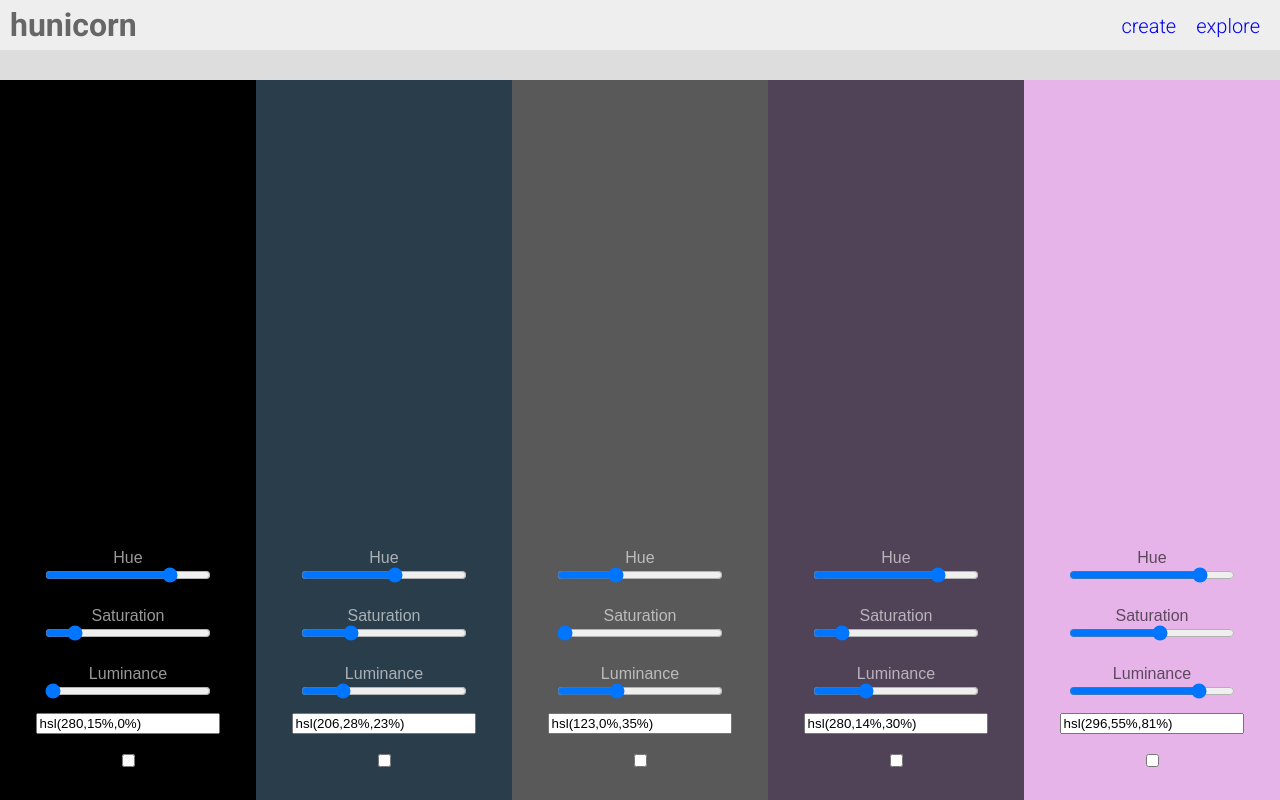
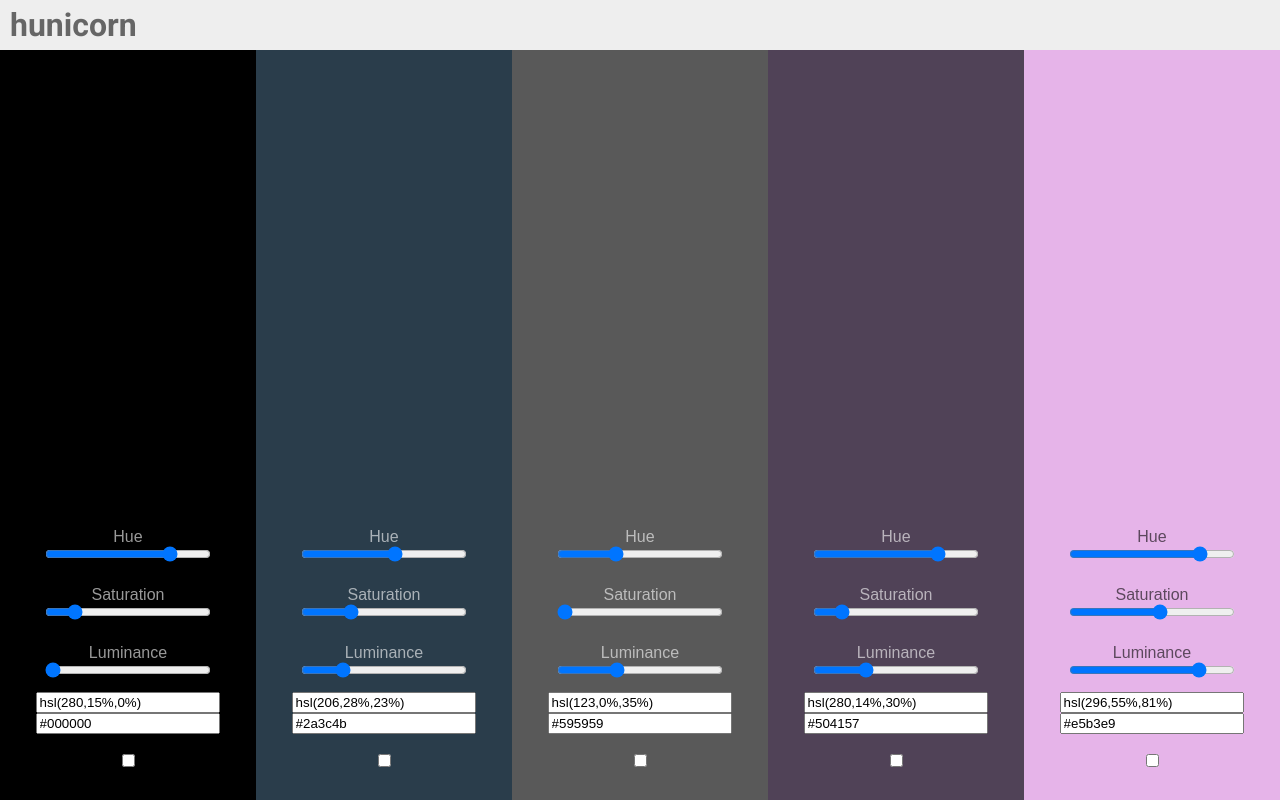
Before and after one commit to gabescarbrough/hunicorn, a React (Create React App) app: page / in a window 1280 px wide. Built offline with nearby package versions, Linux system fonts and the light colour scheme.

Commit message:
Break text input for color codes into component

```diff
--- a/src/App.css
+++ b/src/App.css
@@ -8,7 +8,7 @@
 
 .App-header {
   background-color: #222;
-  height: 80px;
+  height: 50px;
   padding: 20px;
   color: white;
 }
@@ -23,6 +23,6 @@
 
 .color-container {
   display: flex;
-  height: calc(100vh - 80px);
+  height: calc(100vh - 50px);
   justify-content: space-between;
 }
--- a/src/App.js
+++ b/src/App.js
@@ -2,21 +2,20 @@ import React, { Component } from 'react'
 import './App.css'
 
 import Header from './components/Header'
-import Toolbar from './components/Toolbar'
 import ColorPicker from './components/ColorPicker'
+import {randomHue, randomPercent} from './colorUtilities.js'
 
 class App extends Component {
   render () {
     return (
       <div className='App'>
         <Header />
-        <Toolbar />
         <div className='color-container'>
-          <ColorPicker hue={180} saturation={50} luminance={50} />
-          <ColorPicker hue={180} saturation={50} luminance={50} />
-          <ColorPicker hue={180} saturation={50} luminance={50} />
-          <ColorPicker hue={180} saturation={50} luminance={50} />
-          <ColorPicker hue={180} saturation={50} luminance={50} />
+          <ColorPicker hue={randomHue()} saturation={randomPercent()} luminance={randomPercent()} />
+          <ColorPicker hue={randomHue()} saturation={randomPercent()} luminance={randomPercent()} />
+          <ColorPicker hue={randomHue()} saturation={randomPercent()} luminance={randomPercent()} />
+          <ColorPicker hue={randomHue()} saturation={randomPercent()} luminance={randomPercent()} />
+          <ColorPicker hue={randomHue()} saturation={randomPercent()} luminance={randomPercent()} />
         </div>
       </div>
     )
--- a/src/colorUtilities.js
+++ b/src/colorUtilities.js
@@ -2,7 +2,7 @@ export function isHsl (color) {
   return color.match(/hsl\(\s*(\d{1,3})\s*,\s*(\d+(?:\.\d+)?%)\s*,\s*(\d+(?:\.\d+)?%)\)/g)
 }
 export function isHex (color) {
-  return color.match(/^#([A-Fa-f0-9][A-Fa-f0-9])([A-Fa-f0-9][A-Fa-f0-9])([A-Fa-f0-9][A-Fa-f0-9])|#([A-Fa-f0-9])([A-Fa-f0-9])([A-Fa-f0-9])$/g)
+  return color.match(/^#([A-Fa-f0-9][A-Fa-f0-9])([A-Fa-f0-9][A-Fa-f0-9])([A-Fa-f0-9][A-Fa-f0-9])$/g)
 }
 export function isRgb (color) {
   return color.match(/rgb\(\s*(\d{1,3})\s*,\s*(\d{1,3})\s*,\s*(\d{1,3})\s*\)$/g)
@@ -50,6 +50,35 @@ export function hexToRgb (hex) {
   return result ? `rgb(${parseInt(result[1], 16)},${parseInt(result[2], 16)},${parseInt(result[3], 16)})` : null
 }
 
+export function hslToHex(h, s, l) {
+  h /= 360;
+  s /= 100;
+  l /= 100;
+  let r, g, b;
+  if (s === 0) {
+      r = g = b = l; // achromatic
+    } else {
+        const hue2rgb = (p, q, t) => {
+              if (t < 0) t += 1;
+              if (t > 1) t -= 1;
+              if (t < 1 / 6) return p + (q - p) * 6 * t;
+              if (t < 1 / 2) return q;
+              if (t < 2 / 3) return p + (q - p) * (2 / 3 - t) * 6;
+              return p;
+            };
+        const q = l < 0.5 ? l * (1 + s) : l + s - l * s;
+        const p = 2 * l - q;
+        r = hue2rgb(p, q, h + 1 / 3);
+        g = hue2rgb(p, q, h);
+        b = hue2rgb(p, q, h - 1 / 3);
+      }
+  const toHex = x => {
+      const hex = Math.floor(x * 255).toString(16);
+      return hex.length === 1 ? '0' + hex : hex;
+    };
+  return `#${toHex(r)}${toHex(g)}${toHex(b)}`;
+}
+
 function randomInt(min, max) {
   min = Math.ceil(min)
   max = Math.floor(max)
--- /dev/null
+++ b/src/components/ColorInput.js
@@ -0,0 +1,25 @@
+import React, { Component } from 'react'
+import './ColorPicker.css'
+
+class ColorInput extends Component {
+  constructor (props) {
+    super(props)
+    this.handleChange = this.handleChange.bind(this)
+  }
+
+  handleChange(e) {
+    this.props.onColorInputChange(e)
+  }
+
+  render () {
+    return (
+          <input
+            type='text'
+            value={this.props.temp ? this.props.temp : this.props.color}
+            onChange={this.handleChange}
+          />
+    )
+  }
+}
+
+export default ColorInput
--- a/src/components/ColorPicker.js
+++ b/src/components/ColorPicker.js
@@ -1,14 +1,19 @@
 import React, { Component } from 'react'
+import ColorInput from './ColorInput'
 import './ColorPicker.css'
-import {isHsl, isHex, isRgb, rgbToHsl, hexToRgb, randomHue, randomPercent} from '../colorUtilities.js'
+import {isHsl, isHex, isRgb, rgbToHsl, hslToHex,  hexToRgb} from '../colorUtilities.js'
 
 class ColorPicker extends Component {
   constructor (props) {
     super(props)
+    this.handleHexInputChange = this.handleHexInputChange.bind(this)
+    this.handleHslInputChange = this.handleHslInputChange.bind(this)
     this.state = {
-      hue: randomHue(),
-      saturation: randomPercent(),
-      luminance: randomPercent()
+      hue: this.props.hue,
+      saturation: this.props.saturation,
+      luminance: this.props.luminance,
+      hslInputTemp: '',
+      hexInputTemp: ''
     }
   }
   setHslState (color) {
@@ -26,18 +31,29 @@ class ColorPicker extends Component {
   handleLuminanceChange (event) {
     this.setState({luminance: event.target.value})
   }
-  handleTextInputChange (event) {
+  handleHslInputChange (event) {
     let color = event.target.value
     if (isHsl(color)) {
       this.setHslState(color)
-    } else if (isHex(color)) {
+      this.setState({hslInputTemp: ''})
+      this.setState({hexInputTemp: ''})
+    } else {
+      this.setState({hslInputTemp: color})
+    }
+  }
+  handleHexInputChange (event) {
+    let color = event.target.value
+    if (isHex(color)) {
       this.setHslState(rgbToHsl(hexToRgb(color)))
-    } else if (isRgb(color)) {
-      this.setHslState(rgbToHsl(color))
+      this.setState({hslInputTemp: ''})
+      this.setState({hexInputTemp: ''})
+    } else {
+      this.setState({hexInputTemp: color})
     }
   }
   render () {
     let hslString = 'hsl(' + this.state.hue + ',' + this.state.saturation + '%,' + this.state.luminance + '%)'
+    let hexString = hslToHex(this.state.hue, this.state.saturation, this.state.luminance)
     return (
       <div className='color' style={{backgroundColor: hslString}}>
         <div className="color-inputs">
@@ -59,11 +75,8 @@ class ColorPicker extends Component {
               value={this.state.luminance}
               type='range' onChange={this.handleLuminanceChange.bind(this)} />
           </label>
-          <input
-            type='text'
-            value={hslString}
-            onChange={this.handleTextInputChange.bind(this)}
-          />
+          <ColorInput color={hslString} temp={this.state.hslInputTemp} onColorInputChange={this.handleHslInputChange} />
+          <ColorInput color={hexString} temp={this.state.hexInputTemp} onColorInputChange={this.handleHexInputChange} />
           <input type="checkbox" />
         </div>
       </div>
--- a/src/components/Header.js
+++ b/src/components/Header.js
@@ -13,10 +13,6 @@ class Header extends Component {
     return (
       <header>
         <h1>hunicorn</h1>
-        <ul>
-          <li><a href='#'>create</a></li>
-          <li><a href='#'>explore</a></li>
-        </ul>
       </header>
     )
   }
```
